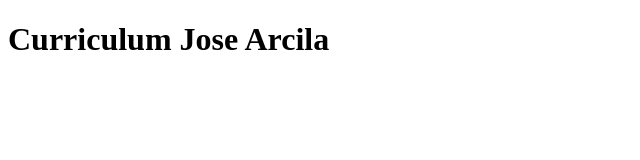
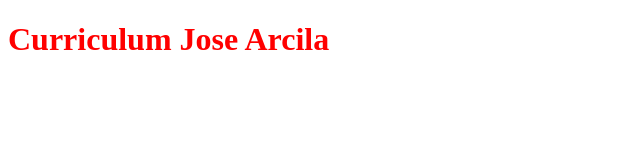
Before and after one commit to jarcilales/cv, a website: page index.html in a window 1280 px wide. Shown: the whole page, without its empty margins (0-640 px from the left). Drawn offline with Linux system fonts and the light colour scheme.

Commit message:
los estilos buenos

```diff
--- a/index.html
+++ b/index.html
@@ -2,6 +2,7 @@
 <html>
     <head>
         <meta charset="uft-8">
+        <link rel="stylesheet" href="\styles\app.css">
         <title>Curriculum Jose Arcila</title>
     </head>
     <body>
```
